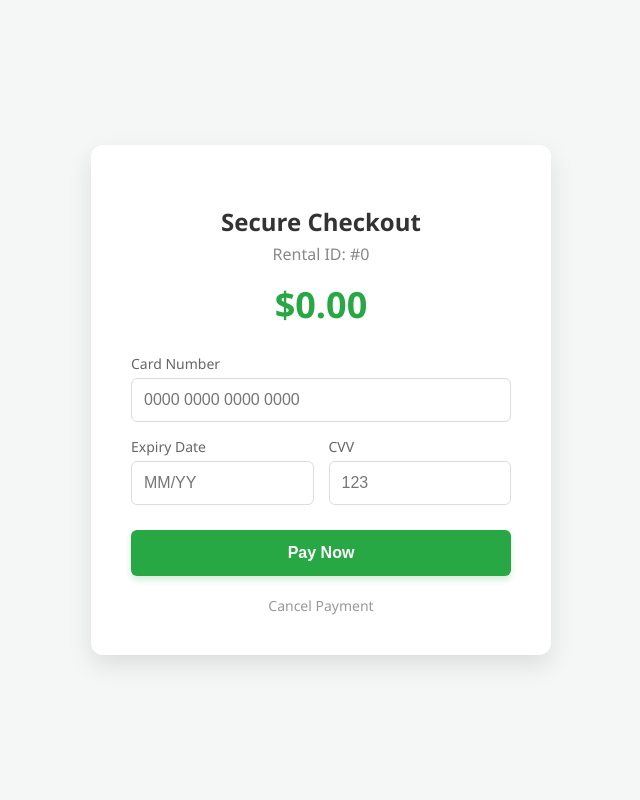
After one commit to ArafUlHaque/Torque4Hire, a PHP site: page /payment_gateway.php in a window 1280 px wide. The commit adds this page. Shown: the whole page, without its empty margins (319-959 px from the left). Run offline with PHP 8.4, Linux system fonts and the light colour scheme; the visitor is signed in with stand-in values (Sample User, id 1).

Commit message:
maintenance added, payment added, still need to give final approval

```diff
--- a/admin_dashboard.php
+++ b/admin_dashboard.php
@@ -16,7 +16,7 @@ if ($_SERVER['REQUEST_METHOD'] == 'POST' && isset($_POST['action'])) {
     $action = $_POST['action'];
 
     if ($action == 'approve') {
-        $stmt = $conn->prepare("UPDATE rentals SET rental_status = 'CONFIRMED' WHERE rental_id = ?");
+        $stmt = $conn->prepare("UPDATE rentals SET rental_status = 'PAYMENT_PENDING' WHERE rental_id = ?");
         $stmt->bind_param("i", $rental_id);
         if($stmt->execute()) $message = "Rental #$rental_id Approved!";
     }
--- /dev/null
+++ b/payment_gateway.php
@@ -0,0 +1,179 @@
+<?php
+// 1. SILENT SESSION START
+// Only start a session if one isn't already active. This fixes the "Notice" error.
+if (session_status() === PHP_SESSION_NONE) {
+    session_start();
+}
+
+include 'db_connect.php';
+
+// 2. SECURITY CHECK
+if (!isset($_SESSION['user_email']) || $_SESSION['role'] != 'RENTER') {
+    die("Access Denied.");
+}
+
+$message = "";
+$rental_id = isset($_GET['rental_id']) ? $_GET['rental_id'] : 0;
+$amount = isset($_GET['amount']) ? $_GET['amount'] : 0;
+
+// 3. HANDLE PAYMENT
+if ($_SERVER["REQUEST_METHOD"] == "POST") {
+    $r_id = $_POST['rental_id'];
+    $amt = $_POST['amount'];
+    $method = "Credit Card";
+
+    // Generate Payment ID
+    $id_query = $conn->query("SELECT MAX(payment_id) as max_id FROM payments WHERE rental_id = $r_id");
+    $row = $id_query->fetch_assoc();
+    $next_id = $row['max_id'] + 1;
+
+    $conn->begin_transaction();
+    try {
+        // A. Insert Payment Record
+        $stmt = $conn->prepare("INSERT INTO payments (rental_id, payment_id, amount, method, status) VALUES (?, ?, ?, ?, 'COMPLETED')");
+        $stmt->bind_param("iids", $r_id, $next_id, $amt, $method);
+        $stmt->execute();
+
+        // B. Update Rental Status
+        $stmt2 = $conn->prepare("UPDATE rentals SET rental_status = 'CONFIRMED' WHERE rental_id = ?");
+        $stmt2->bind_param("i", $r_id);
+        $stmt2->execute();
+
+        $conn->commit();
+
+        // Success Redirect
+        header("Location: renter_dashboard.php?view=rentals&msg=Payment Successful! Machine Confirmed.");
+        exit();
+
+    } catch (Exception $e) {
+        $conn->rollback();
+        $message = "Payment Failed: " . $e->getMessage();
+    }
+}
+?>
+
+<!DOCTYPE html>
+<html>
+<head>
+    <title>Secure Checkout - Torque4Hire</title>
+    <style>
+        body {
+            background-color: #f4f7f6;
+            font-family: 'Segoe UI', Tahoma, Geneva, Verdana, sans-serif;
+            display: flex;
+            justify-content: center;
+            align-items: center;
+            height: 100vh;
+            margin: 0;
+        }
+
+        .payment-card {
+            background: white;
+            padding: 40px;
+            border-radius: 12px;
+            box-shadow: 0 10px 25px rgba(0,0,0,0.1);
+            width: 380px;
+            text-align: center;
+        }
+
+        h2 { color: #333; margin-bottom: 5px; }
+
+        .amount-display {
+            font-size: 36px;
+            color: #28a745;
+            font-weight: bold;
+            margin: 15px 0 25px 0;
+        }
+
+        /* Form Layout */
+        label {
+            display: block;
+            text-align: left;
+            margin-bottom: 5px;
+            font-size: 14px;
+            color: #666;
+            font-weight: 500;
+        }
+
+        input {
+            width: 100%;
+            padding: 12px;
+            border: 1px solid #ddd;
+            border-radius: 6px;
+            font-size: 16px;
+            margin-bottom: 15px;
+            box-sizing: border-box; /* Fixes width issues */
+            transition: border 0.2s;
+        }
+
+        input:focus {
+            border-color: #28a745;
+            outline: none;
+        }
+
+        .row {
+            display: flex;
+            gap: 15px;
+        }
+
+        button {
+            width: 100%;
+            background: #28a745;
+            color: white;
+            padding: 14px;
+            border: none;
+            border-radius: 6px;
+            font-size: 16px;
+            font-weight: bold;
+            cursor: pointer;
+            margin-top: 10px;
+            box-shadow: 0 4px 6px rgba(40, 167, 69, 0.2);
+        }
+
+        button:hover { background: #218838; }
+
+        .cancel-link {
+            display: block;
+            margin-top: 20px;
+            color: #999;
+            text-decoration: none;
+            font-size: 14px;
+        }
+        .cancel-link:hover { color: #666; }
+    </style>
+</head>
+<body>
+
+    <div class="payment-card">
+        <h2>Secure Checkout</h2>
+        <p style="color:#888; margin:0;">Rental ID: #<?php echo $rental_id; ?></p>
+
+        <div class="amount-display">$<?php echo number_format($amount, 2); ?></div>
+
+        <?php if($message) echo "<p style='color:red; background:#ffecec; padding:10px; border-radius:4px;'>$message</p>"; ?>
+
+        <form method="POST" autocomplete="off">
+            <input type="hidden" name="rental_id" value="<?php echo $rental_id; ?>">
+            <input type="hidden" name="amount" value="<?php echo $amount; ?>">
+
+            <label>Card Number</label>
+            <input type="text" placeholder="0000 0000 0000 0000" maxlength="19" required>
+
+            <div class="row">
+                <div style="flex: 1;">
+                    <label>Expiry Date</label>
+                    <input type="text" placeholder="MM/YY" maxlength="5" required>
+                </div>
+                <div style="flex: 1;">
+                    <label>CVV</label>
+                    <input type="password" placeholder="123" maxlength="3" required>
+                </div>
+            </div>
+
+            <button type="submit">Pay Now</button>
+            <a href="renter_dashboard.php?view=rentals" class="cancel-link">Cancel Payment</a>
+        </form>
+    </div>
+
+</body>
+</html>
```
Also changed, not shown: maintenance.php (added, +97 -0 lines), owner_dashboard.php (+21 -9 lines), renter_dashboard.php (+26 -55 lines).
